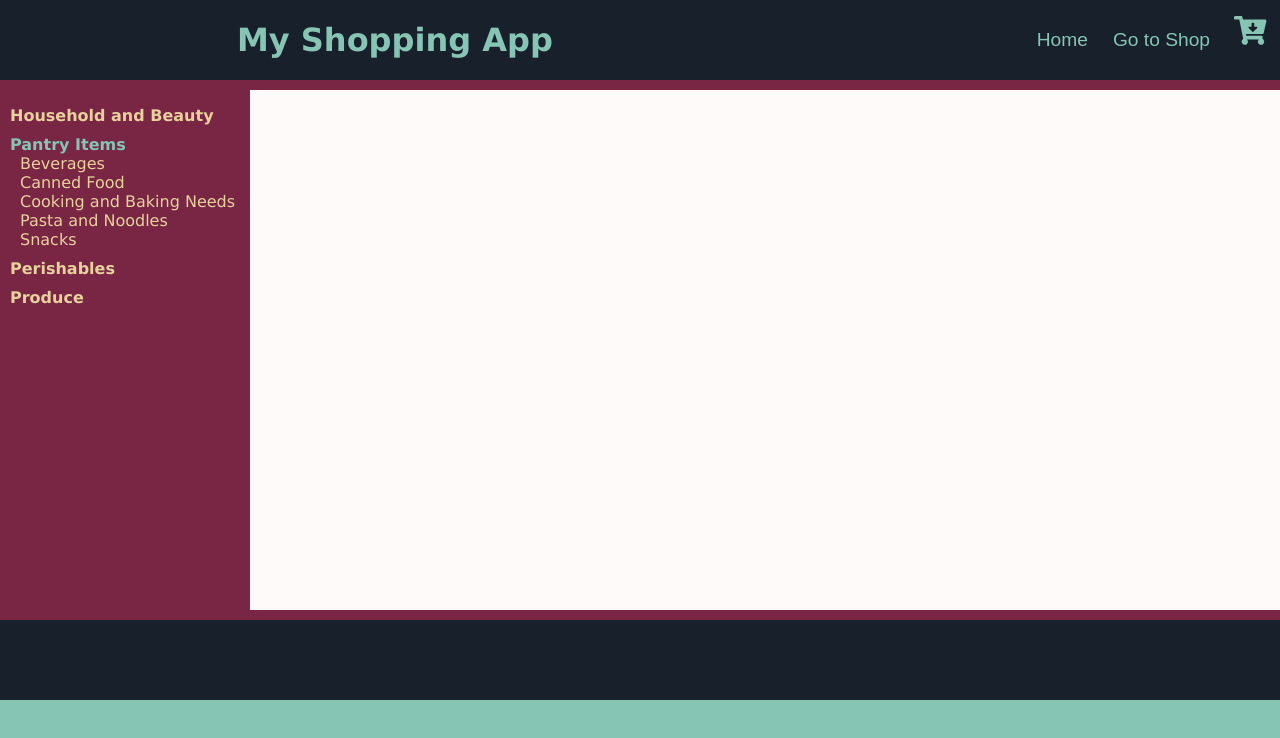
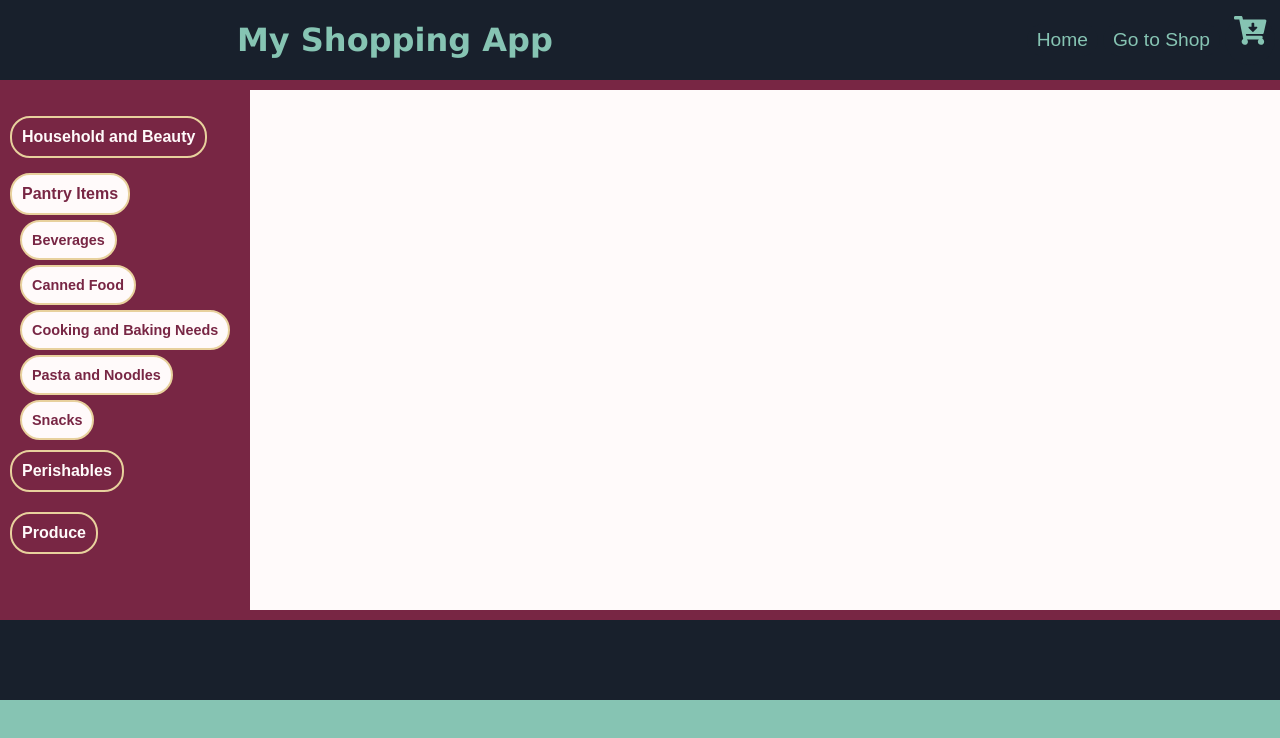
Before and after one commit to JPMCrain/my_shopping_app, a React (Create React App) app in the folder my_shopping_app/: page /shop in a window 1280 px wide. Both pictures are taken after a click on the item "Pantry Items". Shown: the top 738 px of the page. Built offline with nearby package versions, Linux system fonts and the light colour scheme.

Commit message:
moved state from shop to App

```diff
--- a/my_shopping_app/src/App.js
+++ b/my_shopping_app/src/App.js
@@ -8,12 +8,36 @@ import ShopPage from './pages/ShopPage/ShopPage';
 import CheckOutPage from './pages/CheckOutPage/CheckOutPage';
 import jsonData from './components/json_source/itemsdata.json';
 
+import _ from 'lodash'
+
 class App extends Component {
   constructor(props) {
 		super(props)
 		this.state = {
+			catogoryLists: jsonData,
+			openIndex: null,
+
 			itemList: [],
 			currentIndex: 0,
+
+			selectedCategory: undefined,
+			filteredCategory: undefined,
+			filters: {
+				sortByPrice: false,
+				filterByPrice: false,
+				filterByStock: false,
+				isItemViewPannelOpen: false,
+				itemKey: undefined,
+				min: undefined,
+				max: undefined,
+			},
+			addToCart: {
+				cart: {
+					id: 1,
+					items: {},
+					count: 1
+				}
+			},
 			checkOutCart: [],
     }
 
@@ -25,7 +49,7 @@ class App extends Component {
 	componentDidMount() {
 		this.getItems();
 	}
-
+	//Home Page
 	getItems() {
 		let itemDataArray = jsonData;
 		let allItems = [];
@@ -68,6 +92,7 @@ class App extends Component {
 		}
 	}
 
+	//Number Input for Count
 	handleCartCountOnChange(value) {
 		const { itemList, currentIndex} = this.state;
 		let currentItem = itemList[currentIndex]
@@ -80,14 +105,14 @@ class App extends Component {
 		this.setState({itemList})
 	};
 
-
+  //Number Input for Count
 	increaseCount(){
 		const { itemList, currentIndex } = this.state;
 		let currentItem = itemList[currentIndex]
 		currentItem.count++
 		this.setState({itemList})
 	}
-
+	//Number Input for Count
 	decreaseCount(){
 		const { itemList, currentIndex } = this.state;
 		let currentItem = itemList[currentIndex]
@@ -106,8 +131,80 @@ class App extends Component {
 		this.setState({ checkOutCart: cart });
 	}
 
+	//Shop Page
+	onCatogoryClick(index) {
+		const { catogoryLists} = this.state
+
+		let newSelectedCategory = catogoryLists[index].subcategories;
+
+		this.setState({
+										openIndex: index,
+										selectedCategory: newSelectedCategory,
+										filteredCategory: newSelectedCategory
+									});
+	}
+
+	onCategorytItemClick = (catogoryIndex, index) => {
+		const selectedCategory = jsonData[catogoryIndex].subcategories[index];
+		const { filters } = this.state;
+		const filteredCategory = this.filterCategoryItems(selectedCategory, filters);
+		this.setState({ selectedCategory, filteredCategory });
+	}
+
+
+	onFilterChange(filters) {
+		const { selectedCategory } = this.state;
+		console.log(filters);
+		const filteredCategory = this.filterCategoryItems(selectedCategory, filters)
+		this.setState({ filters, filteredCategory });
+	}
+
+	filterCategoryItems(category, filters) {
+		const filteredCategory = _.cloneDeep(category);
+
+		if (filters.sortByPrice) {
+			this.sortByPrice(filteredCategory)
+		}
+
+		if (filters.filterByStock) {
+			this.filterByStock(filteredCategory)
+		}
+
+		if (filters.filterByPrice) {
+			this.filterByPrice(filteredCategory)
+		}
+
+		return filteredCategory;
+	}
+
+	sortByPrice(filteredCategory) {
+		filteredCategory.items.sort(function (a, b) {
+			return parseFloat(b.price) - parseFloat(a.price);
+		});
+	}
+
+	filterByStock(filteredCategory) {
+		let newfilteredCategory = filteredCategory.items.filter((item) => {
+			return item.stock > 0;
+		});
+		filteredCategory.items = newfilteredCategory;
+	}
+
+	filterByPrice(filteredCategory) {
+		const { filters } = this.state;
+		const expectedMin = filters.min || 0
+		let newfilteredCategory = filteredCategory.items.filter((item) => {
+			const expectedMax = filters.max || item.price
+			const min = Math.min(expectedMin, expectedMax);
+			const max = Math.max(expectedMin, expectedMax);
+			return item.price >= min && item.price <= max
+		});
+		filteredCategory.items = newfilteredCategory;
+	}
+
   render() {
-		const { checkOutCart } = this.state
+		const { checkOutCart, filteredCategory, filters, catogoryLists, openIndex } = this.state
+
     return (
       <div className="App">
       <Router>
@@ -127,7 +224,21 @@ class App extends Component {
 					 );
           }}/>
         <Route path='/shop' component={()=>{
-          return <ShopPage itemState = {this.state}/>
+					return <ShopPage
+					itemState = {this.state}
+					filteredCategory={filteredCategory}
+					catogoryLists={catogoryLists}
+					filters={filters}
+					openIndex={openIndex}
+					onFilterChange={this.onFilterChange.bind(this)}
+					onCategorytItemClick={this.onCategorytItemClick.bind(this)}
+					onCatogoryClick={this.onCatogoryClick.bind(this)}
+					addToCartCount = {this.state}
+					addToCart = {checkOutCart}
+					checkOutCart={this.checkOutCart.bind(this)}
+					handleCartCountOnChange={this.handleCartCountOnChange.bind(this)}
+					increaseCount={this.increaseCount.bind(this)}
+					decreaseCount={this.decreaseCount.bind(this)}/>
           }}/>
         <Route path='/checkout' component={()=>{
           return <CheckOutPage checkOutCartState = {this.state.checkOutCart}/>
--- a/my_shopping_app/src/components/AddToCart/AddToCart.jsx
+++ b/my_shopping_app/src/components/AddToCart/AddToCart.jsx
@@ -5,7 +5,6 @@ import { faCartArrowDown } from '@fortawesome/free-solid-svg-icons';
 
 export class AddToCart extends Component {
 	render() {
-		console.log(this.props)
 		return (
 			<div>
 				<button
--- a/my_shopping_app/src/components/CatogoryList/CatogoryList.jsx
+++ b/my_shopping_app/src/components/CatogoryList/CatogoryList.jsx
@@ -22,22 +22,22 @@ class CatogoryList extends Component {
 							const catlistItemStyle = openIndex === catogoryIndex ? styles.catlistItemActive : styles.catlistItem
 							return (
 								<li key={catogoryIndex}>
-									<h4
-										className={catlistItemStyle}
-										onClick={() => {
-											console.log(catogory.subcategories);
-											this.props.onCategoryCatogoryClick(catogoryIndex)
-										}}
-									>
+									<button className={catlistItemStyle}
+										onClick={(e) => {
+											this.props.onCatogoryClick(catogoryIndex)
+										}}>
 										{catogory.category}
-									</h4>
+									</button>
+
+
 									{
 										this.props.openIndex === catogoryIndex &&
 										<ul>
 											{
 												catogory.subcategories.map((item, index) => {
+
 													return (
-														<li
+														<li><button
 															className={styles.sublistItem}
 															key={index}
 															onClick={(e) => {
@@ -47,9 +47,10 @@ class CatogoryList extends Component {
 																} else {
 																	this.props.onCategorytItemClick(catogoryIndex, index)
 																}
-															}}
-														>
+															}}>
 															{item.name}
+														</button>
+
 														</li>
 													);
 												})
--- a/my_shopping_app/src/components/CatogoryList/index.module.css
+++ b/my_shopping_app/src/components/CatogoryList/index.module.css
@@ -14,8 +14,18 @@ li {
 }
 
 .catlistItem {
+	font-weight: 700;
+	font-family:  sans-serif;
+	font-size: 1em;
+	border: none;
+	outline: none;
+	border-radius: 20px;
+	padding: 10px;
 	margin-top: 10px;
 	margin-bottom: 10px;
+	border: 2px solid #e8d19d;
+	background-color:#782644;
+	color:  snow;
 }
 
 .catlistItem:hover {
@@ -23,9 +33,35 @@ li {
 }
 
 .catlistItemActive {
-	color: #86c4b3;
+	outline: none;
+	font-weight: 700;
+	margin-top: 5px;
+	font-size: 1em;
+	border: none;
+	border-radius: 20px;
+	padding: 10px;
+	border: 2px solid #e8d19d;
+	background-color:snow;
+	color:  #782644;
+}
+
+.sublistItem {
+	border: none;
+	outline: none;
+	margin-top: 5px;
+	font-weight: 700;
+	font-size: 0.9em;
+	border: 2px solid #e8d19d;
+	border-radius: 20px;
+	padding: 10px;
+	background-color: snow;
+	color: #782644;
 }
 
 .sublistItem:hover  {
-	color: #86c4b3;
+	border: 2px solid #e8d19d;
+	border-radius: 20px;
+	padding: 10px;
+	background-color:#782644;
+	color:  snow;
 }
--- a/my_shopping_app/src/components/ShopListHeader/ShopListHeader.jsx
+++ b/my_shopping_app/src/components/ShopListHeader/ShopListHeader.jsx
@@ -17,12 +17,13 @@ class SortButtonsTab extends Component {
 		let { filters } = this.props;
 		const filterKey = e.target.name;
 		filters[filterKey] = e.target.value;
+		console.log(`${filters} + "filters"`)
 		this.props.onFilterChange(filters);
 	}
 
 	render() {
 		const { title, filters } = this.props;
-
+		console.log(filters);
 		return (
 
 			<div>
@@ -43,6 +44,7 @@ class SortButtonsTab extends Component {
 							<input
 								className={styles.input}
 								min="0"
+								max="100"
 								type='number'
 								name='max'
 								onChange={this.handleMinMaxValueChange.bind(this)} />
--- a/my_shopping_app/src/components/Slide/Slide.jsx
+++ b/my_shopping_app/src/components/Slide/Slide.jsx
@@ -21,9 +21,6 @@ class Slide extends Component {
 					<p className={styles.price}>${this.props.price}</p>
 					<div className={styles.AddtoCart__wrapper}>
 						<div className={styles.AddtoCartCount}>
-							{/* {error &&
-								<ErrorMessage>{error}</ErrorMessage>
-																											}  */}
 							<AddtoCartCount
 								handleCartCountOnChange={this.props.handleCartCountOnChange}
 								addToCartCount={this.props.addToCartCount}
--- a/my_shopping_app/src/pages/ShopPage/ShopPage.jsx
+++ b/my_shopping_app/src/pages/ShopPage/ShopPage.jsx
@@ -6,146 +6,13 @@ import Footer from '../../components/Footer/Footer.jsx';
 import CatogoryList from '../../components/CatogoryList/CatogoryList';
 import AddShopListCards from '../../components/AddShopListCards/AddShopListCards';
 import ShopListHeader from '../../components/ShopListHeader/ShopListHeader';
-import jsonData from '../../components/json_source/itemsdata.json';
 
-import cloneDeep from 'lodash/cloneDeep';
 
 class ShopPage extends Component {
-	constructor(props) {
-		super(props)
-		this.state = {
-			catogoryLists: jsonData,
-			openIndex: null,
-			selectedCategory: undefined,
-			filteredCategory: undefined,
-			filters: {
-				sortByPrice: false,
-				filterByPrice: false,
-				filterByStock: false,
-				isItemViewPannelOpen: false,
-				itemKey: undefined,
-				min: undefined,
-				max: undefined,
-			},
-			addToCart: {
-				cart: {
-					id: 1,
-					items: {},
-					count: 1
-				}
-			}
-		}
+	render() {
 
-		this.onCategorytItemClick = this.onCategorytItemClick.bind(this);
-		this.onFilterChange = this.onFilterChange.bind(this);
-		this.onCategoryCatogoryClick = this.onCategoryCatogoryClick.bind(this);
+		const { filteredCategory, filters, catogoryLists, openIndex } = this.props;
 
-	}
-
-	onCategoryCatogoryClick(index) {
-		this.setState({ openIndex: index })
-	}
-
-	onCategorytItemClick = (catogoryIndex, index) => {
-		const selectedCategory = jsonData[catogoryIndex].subcategories[index];
-		const { filters } = this.state;
-		const filteredCategory = this.filterCategoryItems(selectedCategory, filters)
-		this.setState({ selectedCategory, filteredCategory });
-	}
-
-
-	onFilterChange(filters) {
-		const { selectedCategory } = this.state;
-		const filteredCategory = this.filterCategoryItems(selectedCategory, filters)
-		this.setState({ filters, filteredCategory });
-	}
-
-	filterCategoryItems(category, filters) {
-		const filteredCategory = cloneDeep(category);
-
-		if (filters.sortByPrice) {
-			this.sortByPrice(filteredCategory)
-		}
-
-		if (filters.filterByStock) {
-			this.filterByStock(filteredCategory)
-		}
-
-		if (filters.filterByPrice) {
-			this.filterByPrice(filteredCategory)
-		}
-
-		return filteredCategory;
-	}
-
-	sortByPrice(filteredCategory) {
-		filteredCategory.items.sort(function (a, b) {
-			return parseFloat(b.price) - parseFloat(a.price);
-		});
-	}
-
-	filterByStock(filteredCategory) {
-		let newfilteredCategory = filteredCategory.items.filter((item) => {
-			return item.stock > 0;
-		});
-		filteredCategory.items = newfilteredCategory;
-	}
-
-	filterByPrice(filteredCategory) {
-		const { filters } = this.state;
-		const expectedMin = filters.min || 0
-		let newfilteredCategory = filteredCategory.items.filter((item) => {
-			const expectedMax = filters.max || item.price
-			const min = Math.min(expectedMin, expectedMax);
-			const max = Math.max(expectedMin, expectedMax);
-			return item.price >= min && item.price <= max
-		});
-		filteredCategory.items = newfilteredCategory;
-	}
-	handleOnChange() {
-
-	}
-
-	increaseCount() {
-		let count = this.state.addToCart.cart.count
-		count++
-		let newCount = count
-		this.setState({
-			addToCart: {
-				cart: {
-					id: 1,
-					items: {},
-					count: newCount
-				}
-			}
-		});
-	}
-
-	decreaseCount() {
-		let count = this.state.addToCart.cart.count
-		if (count === 1) {
-			return
-		}
-		let newCount = count - 1
-		this.setState({
-			addToCart: {
-				cart: {
-					id: 1,
-					items: {},
-					count: newCount
-				}
-			}
-		});
-	}
-
-	checkOutCart() {
-		alert('im clicked')
-	}
-
-
-	render() {
-		const { filteredCategory, filters, catogoryLists, openIndex } = this.state;
-		console.log(catogoryLists)
 		return (
 			<div className={styles.Wrapper}>
 				<Header />
@@ -155,9 +22,9 @@ class ShopPage extends Component {
 							filters={filters}
 							catogoryLists={catogoryLists}
 							openIndex={openIndex}
-							onFilterChange={this.onFilterChange}
-							onCategorytItemClick={this.onCategorytItemClick}
-							onCategoryCatogoryClick={this.onCategoryCatogoryClick}
+							onFilterChange={this.props.onFilterChange}
+							onCatogoryClick={this.props.onCatogoryClick}
+							onCategorytItemClick={this.props.onCategorytItemClick}
 						/>
 					</div>
 					<div className={styles.itemsWrapper}>
@@ -166,18 +33,17 @@ class ShopPage extends Component {
 								<ShopListHeader
 									title={filteredCategory.name}
 									filters={filters}
-									onFilterChange={this.onFilterChange}
+									onFilterChange={this.props.onFilterChange}
 								/>
 								<AddShopListCards
 									category={filteredCategory}
 									filters={filters}
-									onFilterChange={this.onFilterChange}
-									addToCartCount={this.state}
-									addToCart={this.state.addToCart}
-									handleOnChange={this.handleOnChange}
-									increaseCount={this.increaseCount.bind(this)}
-									decreaseCount={this.decreaseCount.bind(this)}
-									checkOutCart={this.checkOutCart.bind(this)} />
+									onFilterChange={this.props.onFilterChange}
+									addToCartCount={this.props}
+									addToCart={this.props.addToCart}
+									increaseCount={this.props.increaseCount}
+									decreaseCount={this.props.decreaseCount}
+									checkOutCart={this.props.checkOutCart} />
 							</div>
 						}
 					</div>
```
Also changed, not shown: my_shopping_app/src/components/AddShopListCards/AddShopListCards.jsx (+18 -10 lines).
